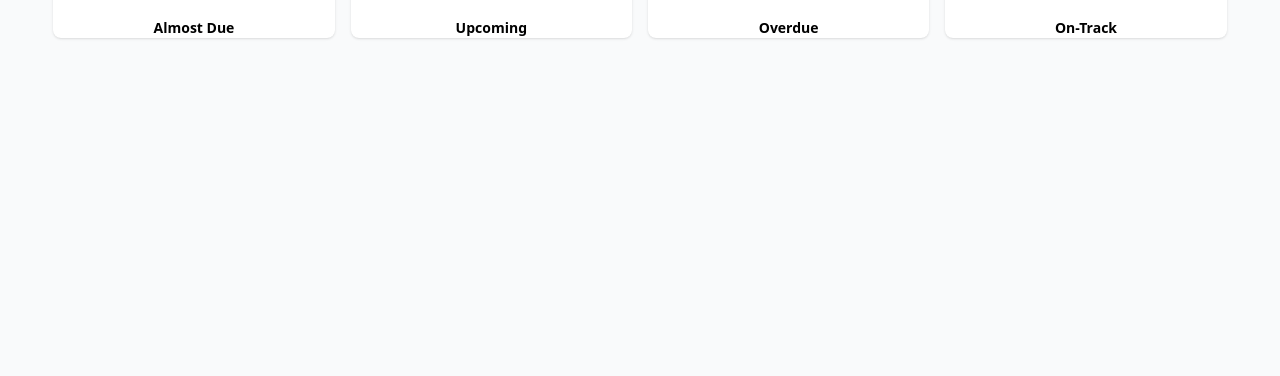
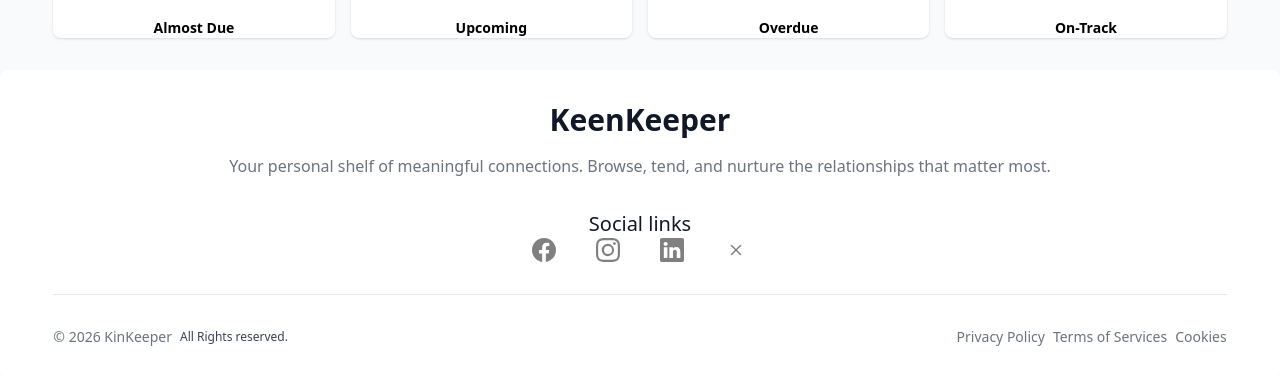
Before and after one commit to sayedrkhalid-dev/asgmt-7, a Next.js app: page / in a window 1280 px wide. Shown: the part 993-1369 px from the top of the page. Before the commit the page ends 1063 px from the top, so only its background shows below. Built offline with nearby package versions, Linux system fonts and the light colour scheme; some icons are missing.

Commit message:
feat: add footer feature

```diff
--- a/src/app/layout.js
+++ b/src/app/layout.js
@@ -1,6 +1,7 @@
 import { Geist, Geist_Mono } from "next/font/google";
 import "./globals.css";
 import NavbarCom from "@/components/NavbarCom";
+import FooterCom from "@/components/Footer/FooterCom";
 
 const geistSans = Geist({
   variable: "--font-geist-sans",
@@ -26,6 +27,7 @@ export default function RootLayout({ children }) {
       <body className="min-h-full flex flex-col bg-gray-50 dark:bg-gray-700">
         <NavbarCom />
         {children}
+        <FooterCom />
       </body>
     </html>
   );
--- /dev/null
+++ b/src/components/Footer/FooterCom.jsx
@@ -0,0 +1,65 @@
+import {
+  Footer,
+  FooterCopyright,
+  FooterDivider,
+  FooterLink,
+  FooterLinkGroup,
+} from "flowbite-react";
+import Link from "next/link";
+import { BsFacebook, BsInstagram, BsLinkedin, BsX } from "react-icons/bs";
+
+const FooterCom = () => {
+  return (
+    <Footer>
+      <div className="w-full max-w-11/12 mx-auto pt-8 py-8">
+        <div className="flex flex-col items-center">
+          <h1 className="text-3xl font-bold text-gray-900 dark:text-white">
+            KeenKeeper
+          </h1>
+          <p className="mt-4 flex items-center text-center font-normal text-gray-500 dark:text-gray-300">
+            Your personal shelf of meaningful connections. Browse, tend, and
+            nurture the relationships that matter most.
+          </p>
+        </div>
+
+        <div className="my-8 flex flex-col items-center">
+          <h3 className="text-xl text-gray-900 dark:text-gray-50">
+            Social links
+          </h3>
+          <div className="mt-4 flex space-x-6 sm:mt-0 sm:justify-center gap-4">
+            <Link href="https://www.facebook.com/SayedRKhalid/">
+              <BsFacebook size="24" fill="gray" />
+            </Link>
+            <Link href="#">
+              <BsInstagram size="24" fill="gray" />
+            </Link>
+            <Link href="https://www.linkedin.com/in/sayed-r-khalid-al-amin-9461733b6/">
+              <BsLinkedin size="24" fill="gray" />
+            </Link>
+            <Link href="#">
+              <BsX size="24" fill="gray" />
+            </Link>
+          </div>
+        </div>
+
+        <FooterDivider />
+
+        <div container className="mt-8 flex justify-between">
+          <div className="flex items-center gap-2">
+            <FooterCopyright href="/" by=" KinKeeper" year={2026} />
+            <span className="text-xs text-gray-700 dark:text-gray-300">
+              All Rights reserved.
+            </span>
+          </div>
+          <FooterLinkGroup className="flex items-center gap-2">
+            <FooterLink href="#">Privacy Policy</FooterLink>
+            <FooterLink href="#">Terms of Services</FooterLink>
+            <FooterLink href="#">Cookies</FooterLink>
+          </FooterLinkGroup>
+        </div>
+      </div>
+    </Footer>
+  );
+};
+
+export default FooterCom;
```
